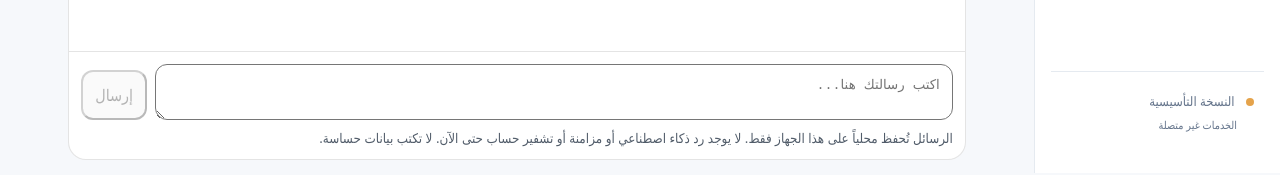
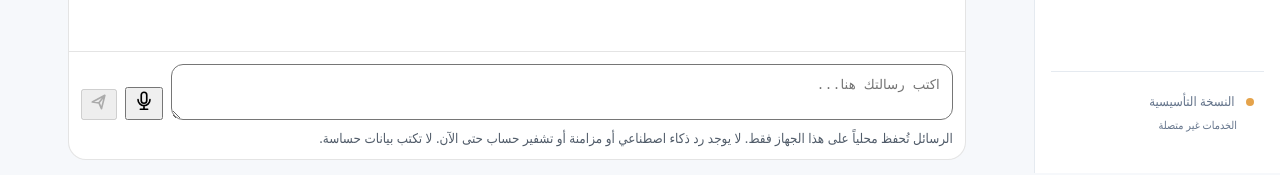
Before and after one commit to safwan5001-source/safwan-smart-assistant, a Next.js app in the folder apps/web/: page / in a window 1280 px wide. Shown: the part 627-802 px from the top of the page. Built offline with nearby package versions, Linux system fonts and the light colour scheme.

Commit message:
feat(chat): integrate Arabic speech dictation into composer

```diff
--- a/apps/web/app/chat-workspace.tsx
+++ b/apps/web/app/chat-workspace.tsx
@@ -1,5 +1,8 @@
 "use client";
-import { useEffect, useState } from "react";
+import { useEffect, useRef, useState } from "react";
+type SpeechResult={isFinal:boolean;0:{transcript:string}};
+type SpeechEngine={lang:string;continuous:boolean;interimResults:boolean;onresult:((e:{resultIndex:number;results:ArrayLike<SpeechResult>})=>void)|null;onerror:((e:{error:string})=>void)|null;onend:(()=>void)|null;start:()=>void;stop:()=>void;abort:()=>void};
+type SpeechWindow=Window&{SpeechRecognition?:new()=>SpeechEngine;webkitSpeechRecognition?:new()=>SpeechEngine};
 type Message={id:string;text:string;created:number};
 type Thread={id:string;title:string;created:number;messages:Message[];archived?:boolean};
 const KEY="safwan-local-chats-v1";
@@ -12,11 +15,28 @@ export default function ChatWorkspace(){
  const [draft,setDraft]=useState("");
  const [ready,setReady]=useState(false);
  const [archived,setArchived]=useState(false);
+ const recognition=useRef<SpeechEngine|null>(null);
+ const [listening,setListening]=useState(false);
+ const [speechError,setSpeechError]=useState("");
+ const [speechSupported,setSpeechSupported]=useState(false);
+ useEffect(()=>{const w=window as SpeechWindow;setSpeechSupported(Boolean(w.SpeechRecognition||w.webkitSpeechRecognition));return()=>recognition.current?.abort()},[]);
+ const toggleSpeech=()=>{
+  if(listening){recognition.current?.stop();setListening(false);return}
+  const w=window as SpeechWindow,Engine=w.SpeechRecognition||w.webkitSpeechRecognition;
+  if(!Engine){setSpeechError("التعرف الصوتي غير متاح في هذا المتصفح.");return}
+  recognition.current?.abort();const engine=new Engine();recognition.current=engine;
+  engine.lang="ar-SA";engine.continuous=false;engine.interimResults=true;
+  const original=draft;let committed="";
+  engine.onresult=e=>{let interim="";for(let i=0;i<e.results.length;i++){const result=e.results[i];if(result.isFinal)committed+=result[0].transcript+" ";else interim+=result[0].transcript}setDraft([original,committed.trim(),interim.trim()].filter(Boolean).join(" "))};
+  engine.onerror=e=>{setSpeechError(e.error==="not-allowed"||e.error==="service-not-allowed"?"تعذّر استخدام التعرف الصوتي. راجع إذن الميكروفون أو جرّب إملاء لوحة مفاتيح الآيفون.":"خطأ التعرف الصوتي: "+e.error);setListening(false)};
+  engine.onend=()=>setListening(false);
+  try{setSpeechError("");engine.start();setListening(true)}catch{setSpeechError("تعذر بدء الاستماع.");setListening(false)}
+ };
  useEffect(()=>{try{const raw=localStorage.getItem(KEY);const list=raw?JSON.parse(raw):[];if(Array.isArray(list)){const safe=list.filter(t=>t&&typeof t.id==="string"&&Array.isArray(t.messages));setThreads(safe);if(safe.length)setSelected(safe[0].id)}}catch{}setReady(true)},[]);
  useEffect(()=>{if(ready)localStorage.setItem(KEY,JSON.stringify(threads))},[threads,ready]);
  const current=threads.find(t=>t.id===selected);
- const create=()=>{const t=makeThread();setThreads(old=>[t,...old]);setSelected(t.id);setDraft("");setDrawer(false);setArchived(false)};
- const open=(id:string)=>{setSelected(id);setDrawer(false);setDraft("")};
+ const create=()=>{recognition.current?.abort();setListening(false);const t=makeThread();setThreads(old=>[t,...old]);setSelected(t.id);setDraft("");setDrawer(false);setArchived(false)};
+ const open=(id:string)=>{recognition.current?.abort();setListening(false);setSelected(id);setDrawer(false);setDraft("")};
  const send=()=>{const value=draft.trim();if(!value)return;const item:Message={id:crypto.randomUUID(),text:value,created:Date.now()};if(!current){const t=makeThread();t.title=value.slice(0,48);t.messages=[item];setThreads(old=>[t,...old]);setSelected(t.id)}else{setThreads(old=>old.map(t=>t.id===selected?{...t,title:t.messages.length?t.title:value.slice(0,48),messages:[...t.messages,item]}:t))}setDraft("")};
  const rename=(id:string)=>{const t=threads.find(x=>x.id===id);if(!t)return;const title=window.prompt("اسم المحادثة",t.title);if(title?.trim())setThreads(old=>old.map(x=>x.id===id?{...x,title:title.trim().slice(0,80)}:x))};
  const archive=(id:string)=>setThreads(old=>old.map(t=>t.id===id?{...t,archived:!t.archived}:t));
@@ -51,8 +71,11 @@ export default function ChatWorkspace(){
      <div style={{padding:12,borderTop:"1px solid #9994",display:"grid",gap:9}}>
       <div style={{display:"flex",gap:8,alignItems:"end"}}>
        <textarea aria-label="اكتب رسالة" value={draft} onChange={e=>setDraft(e.target.value)} onKeyDown={e=>{if(e.key==="Enter"&&!e.shiftKey){e.preventDefault();send()}}} rows={2} placeholder="اكتب رسالتك هنا..." style={{flex:1,minWidth:0,resize:"vertical",borderRadius:12,padding:12,background:"transparent",color:"inherit"}}/>
-       <button onClick={send} disabled={!draft.trim()} style={{padding:12,borderRadius:12}}>إرسال</button>
+       <button type="button" onClick={toggleSpeech} disabled={!speechSupported} aria-label={listening?"إيقاف الإملاء الصوتي":"بدء الإملاء الصوتي"} aria-pressed={listening} title={speechSupported?"إملاء عربي":"التعرف الصوتي غير مدعوم"} className={"composer-icon-button "+(listening?"is-listening":"")}><svg viewBox="0 0 24 24" width="22" height="22" fill="none" stroke="currentColor" strokeWidth="1.8" strokeLinecap="round" strokeLinejoin="round" aria-hidden="true"><rect x="9" y="2.5" width="6" height="12" rx="3"/><path d="M5.5 10.5a6.5 6.5 0 0 0 13 0M12 17v4m-4 0h8"/></svg></button>
+       <button onClick={send} disabled={!draft.trim()} className="composer-send" aria-label="إرسال الرسالة"><svg viewBox="0 0 24 24" width="20" height="20" fill="none" stroke="currentColor" strokeWidth="2" strokeLinecap="round" strokeLinejoin="round" aria-hidden="true"><path d="m4 12 15-8-4 16-3-7-8-1Zm8 1 7-9"/></svg></button>
       </div>
+      {listening&&<small role="status" className="speech-status">يستمع الآن… تحدّث بالعربية، ثم راجع النص قبل الإرسال.</small>}
+      {speechError&&<small role="alert" className="speech-error">{speechError}</small>}
       <small style={{opacity:.75}}>الرسائل تُحفظ محلياً على هذا الجهاز فقط. لا يوجد رد ذكاء اصطناعي أو مزامنة أو تشفير حساب حتى الآن. لا تكتب بيانات حساسة.</small>
      </div>
    </div>
```
